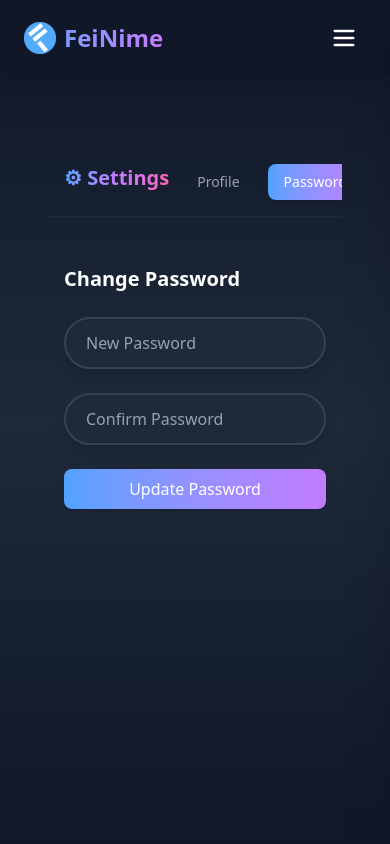
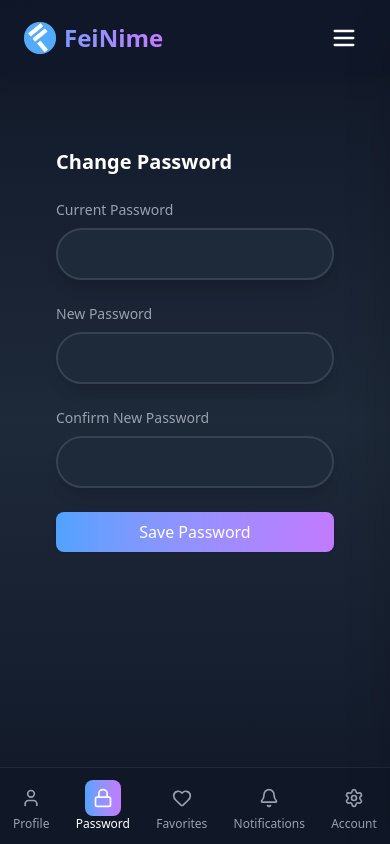
Before and after one commit to hawwinrmdhn67/WEB-FEINIME-REACT, a React (Vite) app: page /setting in a window 390 px wide. Both pictures are taken after a click on the button "Password". Built offline with nearby package versions, Linux system fonts and the light colour scheme.

Commit message:
Update setting

```diff
--- a/src/pages/Setting.jsx
+++ b/src/pages/Setting.jsx
@@ -1,14 +1,33 @@
 import { useState } from "react";
 import { motion, AnimatePresence } from "framer-motion";
 import { useAuth } from "./AuthContext";
+import { User, Lock, Heart, Bell, Settings as Cog } from "lucide-react";
+import FavoriteList from "./Favorites";
 
 function Settings() {
   const { user, updateProfile } = useAuth();
   const [activeTab, setActiveTab] = useState("profile");
 
+  // State Profile
   const [name, setName] = useState(user?.name || "");
   const [email, setEmail] = useState(user?.email || "");
   const [photo, setPhoto] = useState(null);
+
+  // State Password
+  const [currentPw, setCurrentPw] = useState("");
+  const [newPw, setNewPw] = useState("");
+  const [confirmPw, setConfirmPw] = useState("");
+
+  // State Notifications
+  const [notifEmail, setNotifEmail] = useState(true);
+  const [notifPush, setNotifPush] = useState(false);
+
+  // Dummy Favorites
+  const favorites = [
+    { id: 1, title: "Artikel React" },
+    { id: 2, title: "Tutorial PHP" },
+    { id: 3, title: "Belajar TailwindCSS" },
+  ];
 
   const handlePhotoChange = (e) => setPhoto(e.target.files[0]);
 
@@ -17,33 +36,62 @@ function Settings() {
     alert("Profile updated!");
   };
 
+  const handlePasswordSave = () => {
+    if (newPw !== confirmPw) {
+      alert("Password baru tidak sama!");
+      return;
+    }
+    alert("Password berhasil diubah!");
+  };
+
+  const handleNotifSave = () => {
+    alert("Pengaturan notifikasi tersimpan!");
+  };
+
+  const handleDeleteAccount = () => {
+    if (window.confirm("Yakin ingin menghapus akun?")) {
+      alert("Akun dihapus.");
+    }
+  };
+
+  const tabs = [
+    { key: "profile", label: "Profile", icon: <User size={20} /> },
+    { key: "password", label: "Password", icon: <Lock size={20} /> },
+    { key: "favorites", label: "Favorites", icon: <Heart size={20} /> },
+    { key: "notifications", label: "Notifications", icon: <Bell size={20} /> },
+    { key: "account", label: "Account", icon: <Cog size={20} /> },
+  ];
+
   return (
-    <div className="w-full flex flex-col md:flex-row items-start justify-center md:justify-between px-6 sm:px-12 py-12 md:py-20 gap-8 md:gap-0">
-      {/* Sidebar */}
-      <aside className="w-full md:w-64 border-b md:border-b-0 md:border-r border-gray-800 p-4 sm:p-6 flex flex-row md:flex-col gap-3 md:gap-5 overflow-x-auto md:overflow-visible">
-        <h1 className="text-xl md:text-2xl font-bold bg-gradient-to-r from-blue-400 via-purple-400 to-pink-400 bg-clip-text text-transparent whitespace-nowrap">
+    <div className="w-full flex flex-col md:flex-row items-start justify-center md:justify-between px-4 sm:px-8 py-8 md:py-20 gap-6 md:gap-0">
+
+      {/* Sidebar Desktop */}
+      <aside className="hidden md:flex w-64 border-r border-gray-800 p-6 flex-col gap-5">
+        <h1 className="text-2xl font-bold bg-gradient-to-r from-blue-400 via-purple-400 to-pink-400 bg-clip-text text-transparent">
           ⚙︎ Settings
         </h1>
-        {["profile", "password", "favorites", "notifications", "account"].map(
-          (tab) => (
+        {tabs.map((tab) => (
           <button
-              key={tab}
-              onClick={() => setActiveTab(tab)}
-              className={`px-4 py-2 rounded-lg capitalize whitespace-nowrap transition font-medium text-sm sm:text-base ${
-                activeTab === tab
+            key={tab.key}
+            onClick={() => setActiveTab(tab.key)}
+            className={`flex items-center gap-2 px-4 py-2 rounded-lg transition font-medium text-base
+              ${
+                activeTab === tab.key
                   ? "bg-gradient-to-r from-blue-400 to-purple-400 text-white shadow-md"
                   : "text-gray-400 hover:bg-gray-800 hover:text-gray-200"
               }`}
           >
-              {tab}
+            {tab.icon}
+            <span>{tab.label}</span>
           </button>
-          )
-        )}
+        ))}
       </aside>
 
       {/* Content */}
-      <main className="flex-1 p-4 sm:p-6 md:p-8 overflow-y-auto min-h-[400px]">
+      <main className="flex-1 p-4 sm:p-6 md:p-8 overflow-y-auto min-h-[60vh] sm:min-h-[400px]">
         <AnimatePresence mode="wait">
+
+          {/* Profile */}
           {activeTab === "profile" && (
             <motion.div
               key="profile"
@@ -53,14 +101,10 @@ function Settings() {
               transition={{ duration: 0.3 }}
               className="space-y-6"
             >
-              <h2 className="text-xl sm:text-2xl font-semibold">
-                Profile Settings
-              </h2>
+              <h2 className="text-xl sm:text-2xl font-semibold">Profile Settings</h2>
 
               <div>
-                <label className="block text-sm text-gray-400 mb-2">
-                  Profile Photo
-                </label>
+                <label className="block text-sm text-gray-400 mb-2">Profile Photo</label>
                 <input
                   type="file"
                   onChange={handlePhotoChange}
@@ -75,11 +119,7 @@ function Settings() {
                   type="text"
                   value={name}
                   onChange={(e) => setName(e.target.value)}
-                  className="w-full pl-5 pr-14 py-3 rounded-full
-                             bg-gray-800 text-white placeholder-gray-400
-                             border-2 border-gray-700
-                             focus:border-transparent focus:ring-2 focus:ring-white
-                             shadow-lg text-base transition-all"
+                  className="w-full pl-5 pr-14 py-3 rounded-full bg-gray-800 text-white border-2 border-gray-700 focus:ring-2 focus:ring-white shadow-lg transition-all"
                 />
               </div>
 
@@ -89,11 +129,7 @@ function Settings() {
                   type="email"
                   value={email}
                   onChange={(e) => setEmail(e.target.value)}
-                  className="w-full pl-5 pr-14 py-3 rounded-full
-                             bg-gray-800 text-white placeholder-gray-400
-                             border-2 border-gray-700
-                             focus:border-transparent focus:ring-2 focus:ring-white
-                             shadow-lg text-base transition-all"
+                  className="w-full pl-5 pr-14 py-3 rounded-full bg-gray-800 text-white border-2 border-gray-700 focus:ring-2 focus:ring-white shadow-lg transition-all"
                 />
               </div>
 
@@ -106,6 +142,7 @@ function Settings() {
             </motion.div>
           )}
 
+          {/* Password */}
           {activeTab === "password" && (
             <motion.div
               key="password"
@@ -115,33 +152,48 @@ function Settings() {
               transition={{ duration: 0.3 }}
               className="space-y-6"
             >
-              <h2 className="text-xl sm:text-2xl font-semibold">
-                Change Password
-              </h2>
+              <h2 className="text-xl sm:text-2xl font-semibold">Change Password</h2>
+
+              <div>
+                <label className="block text-sm text-gray-400 mb-2">Current Password</label>
                 <input
                   type="password"
-                placeholder="New Password"
-                className="w-full pl-5 pr-14 py-3 rounded-full
-                           bg-gray-800 text-white placeholder-gray-400
-                           border-2 border-gray-700
-                           focus:border-transparent focus:ring-2 focus:ring-white
-                           shadow-lg text-base transition-all"
+                  value={currentPw}
+                  onChange={(e) => setCurrentPw(e.target.value)}
+                  className="w-full pl-5 pr-14 py-3 rounded-full bg-gray-800 text-white border-2 border-gray-700 focus:ring-2 focus:ring-white shadow-lg transition-all"
                 />
+              </div>
+
+              <div>
+                <label className="block text-sm text-gray-400 mb-2">New Password</label>
                 <input
                   type="password"
-                placeholder="Confirm Password"
-                className="w-full pl-5 pr-14 py-3 rounded-full
-                           bg-gray-800 text-white placeholder-gray-400
-                           border-2 border-gray-700
-                           focus:border-transparent focus:ring-2 focus:ring-white
-                           shadow-lg text-base transition-all"
+                  value={newPw}
+                  onChange={(e) => setNewPw(e.target.value)}
+                  className="w-full pl-5 pr-14 py-3 rounded-full bg-gray-800 text-white border-2 border-gray-700 focus:ring-2 focus:ring-white shadow-lg transition-all"
                 />
-              <button className="w-full sm:w-auto px-6 py-2 bg-gradient-to-r from-blue-400 to-purple-400 text-white rounded-lg shadow hover:opacity-90 transition">
-                Update Password
+              </div>
+
+              <div>
+                <label className="block text-sm text-gray-400 mb-2">Confirm New Password</label>
+                <input
+                  type="password"
+                  value={confirmPw}
+                  onChange={(e) => setConfirmPw(e.target.value)}
+                  className="w-full pl-5 pr-14 py-3 rounded-full bg-gray-800 text-white border-2 border-gray-700 focus:ring-2 focus:ring-white shadow-lg transition-all"
+                />
+              </div>
+
+              <button
+                onClick={handlePasswordSave}
+                className="w-full sm:w-auto px-6 py-2 bg-gradient-to-r from-blue-400 to-purple-400 text-white rounded-lg shadow hover:opacity-90 transition"
+              >
+                Save Password
               </button>
             </motion.div>
           )}
 
+          {/* Favorites */}
           {activeTab === "favorites" && (
             <motion.div
               key="favorites"
@@ -151,19 +203,43 @@ function Settings() {
               transition={{ duration: 0.3 }}
               className="space-y-6"
             >
-              <h2 className="text-xl sm:text-2xl font-semibold">
-                Favorites Settings
-              </h2>
-              <label className="flex items-center gap-2 mb-6">
-                <input type="checkbox" className="accent-purple-500" /> Make my
-                favorites public
-              </label>
-              <button className="w-full sm:w-auto px-6 py-2 bg-gradient-to-r from-blue-400 to-purple-400 text-white rounded-lg shadow hover:opacity-90 transition">
-                Clear All Favorites
+              <h2 className="text-xl sm:text-2xl font-semibold">Your Favorites</h2>
+              {/* kalau kosong */}
+              {(!user.favorites || user.favorites.length === 0) ? (
+              <div className="flex items-center justify-center min-h-[40vh]">
+                <div className="text-center text-gray-400">
+                  <p className="text-base">You haven't added any favorite anime yet.</p>
+                  <p className="text-sm mt-2">Add from anime list page!</p>
+                </div>
+              </div>
+              ) : (
+                <div className="grid grid-cols-2 sm:grid-cols-3 lg:grid-cols-4 gap-4">
+                  {user.favorites.map((anime) => (
+                    <div
+                      key={anime.id}
+                      className="bg-gray-800 rounded-lg overflow-hidden shadow hover:shadow-lg transition"
+                    >
+                      <img
+                        src={anime.image}
+                        alt={anime.title}
+                        className="w-full h-40 object-cover"
+                      />
+                      <div className="p-3">
+                        <h3 className="text-sm font-medium text-white truncate">
+                          {anime.title}
+                        </h3>
+                        <button className="mt-2 text-xs text-red-400 hover:underline">
+                          Remove
                         </button>
+                      </div>
+                    </div>
+                  ))}
+                </div>
+              )}
             </motion.div>
           )}
 
+          {/* Notifications */}
           {activeTab === "notifications" && (
             <motion.div
               key="notifications"
@@ -173,20 +249,36 @@ function Settings() {
               transition={{ duration: 0.3 }}
               className="space-y-6"
             >
-              <h2 className="text-xl sm:text-2xl font-semibold">
-                Notification Preferences
-              </h2>
-              <label className="flex items-center gap-2">
-                <input type="checkbox" className="accent-purple-500" /> Notify
-                me when a new anime is added
+              <h2 className="text-xl sm:text-2xl font-semibold">Notification Settings</h2>
+
+              <label className="flex items-center gap-2 bg-gray-800 p-3 rounded-lg border-2 border-gray-700 shadow-lg">
+                <input
+                  type="checkbox"
+                  checked={notifEmail}
+                  onChange={() => setNotifEmail(!notifEmail)}
+                />
+                Email Notifications
               </label>
-              <label className="flex items-center gap-2">
-                <input type="checkbox" className="accent-purple-500" /> Notify
-                me when my favorite anime updates
+
+              <label className="flex items-center gap-2 bg-gray-800 p-3 rounded-lg border-2 border-gray-700 shadow-lg">
+                <input
+                  type="checkbox"
+                  checked={notifPush}
+                  onChange={() => setNotifPush(!notifPush)}
+                />
+                Push Notifications
               </label>
+
+              <button
+                onClick={handleNotifSave}
+                className="w-full sm:w-auto px-6 py-2 bg-gradient-to-r from-blue-400 to-purple-400 text-white rounded-lg shadow hover:opacity-90 transition"
+              >
+                Save Notifications
+              </button>
             </motion.div>
           )}
 
+          {/* Account */}
           {activeTab === "account" && (
             <motion.div
               key="account"
@@ -196,21 +288,51 @@ function Settings() {
               transition={{ duration: 0.3 }}
               className="space-y-6"
             >
-              <h2 className="text-xl sm:text-2xl font-semibold mb-2">
-                Detail Account
-              </h2>
-              <div className="flex flex-col sm:flex-row gap-3">
-                <button className="w-full sm:w-auto px-6 py-2 bg-gradient-to-r from-blue-400 to-purple-400 text-white rounded-lg shadow hover:opacity-90 transition">
-                  Delete Account
-                </button>
+              <h2 className="text-xl sm:text-2xl font-semibold">Account Settings</h2>
+
+              <div className="p-4 rounded-lg bg-gray-800 border-2 border-gray-700 shadow-lg">
+                <p>Email connected: <span className="text-gray-300">{user?.email}</span></p>
+              </div>
+
+              <div className="flex gap-3">
               <button className="w-full sm:w-auto px-6 py-2 bg-gradient-to-r from-blue-400 to-purple-400 text-white rounded-lg shadow hover:opacity-90 transition">
                 Logout
+              </button>
+              <button className="w-full sm:w-auto px-6 py-2 bg-gradient-to-r from-red-700 to-red-700 text-white rounded-lg shadow hover:opacity-90 transition">
+                Delete Account
               </button>
             </div>
             </motion.div>
           )}
         </AnimatePresence>
       </main>
+
+      {/* Tab bar Mobile */}
+      <nav className="fixed bottom-0 left-0 right-0 bg-gray-900 border-t border-gray-800 flex justify-around items-center py-2 md:hidden">
+        {tabs.map((tab) => (
+          <button
+            key={tab.key}
+            onClick={() => setActiveTab(tab.key)}
+            className={`flex flex-col items-center justify-center px-2 py-1 rounded-lg transition text-xs
+              ${
+                activeTab === tab.key
+                  ? "text-white"
+                  : "text-gray-400 hover:text-gray-200"
+              }`}
+          >
+            <div
+              className={`p-2 rounded-lg ${
+                activeTab === tab.key
+                  ? "bg-gradient-to-r from-blue-400 to-purple-400 text-white"
+                  : ""
+              }`}
+            >
+              {tab.icon}
+            </div>
+            <span>{tab.label}</span>
+          </button>
+        ))}
+      </nav>
     </div>
   );
 }
```
Lines whose indentation alone changed are shown as unchanged.
